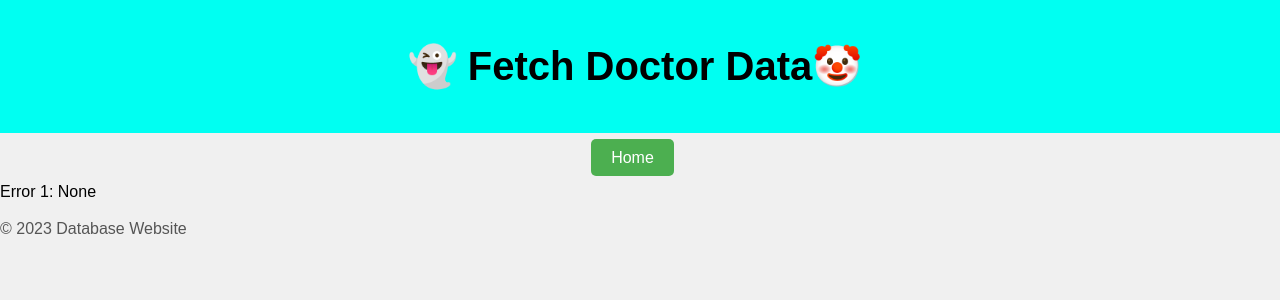
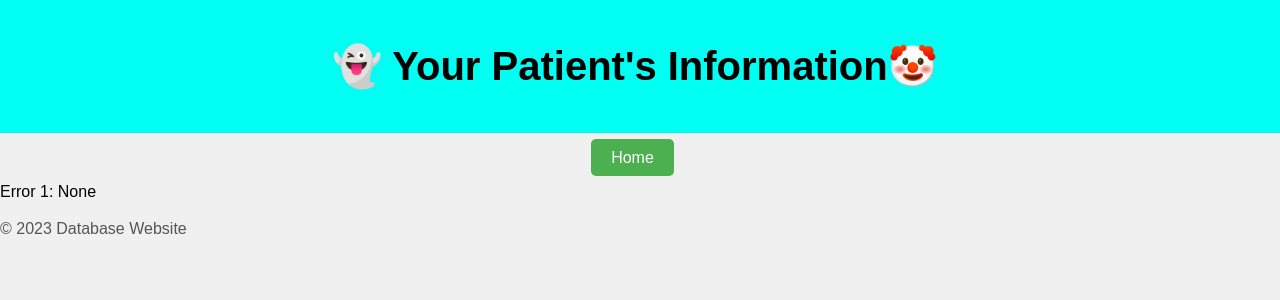
Before and after one commit to binhow612/database_website, a Flask app: page /docViewPatient in a window 1280 px wide. Shown: the top 300 px of the page. Run offline with Flask 3, Linux system fonts and the light colour scheme.

Commit message:
Update docFetchPatient.html update var name

```diff
--- a/website/templates/docFetchPatient.html
+++ b/website/templates/docFetchPatient.html
@@ -13,7 +13,7 @@
   </head>
   <body>
     <header>
-      <h1>Fetch Doctor Data</h1>
+      <h1>Your Patient's Information</h1>
     </header>
     <nav>
       <ul>
```
